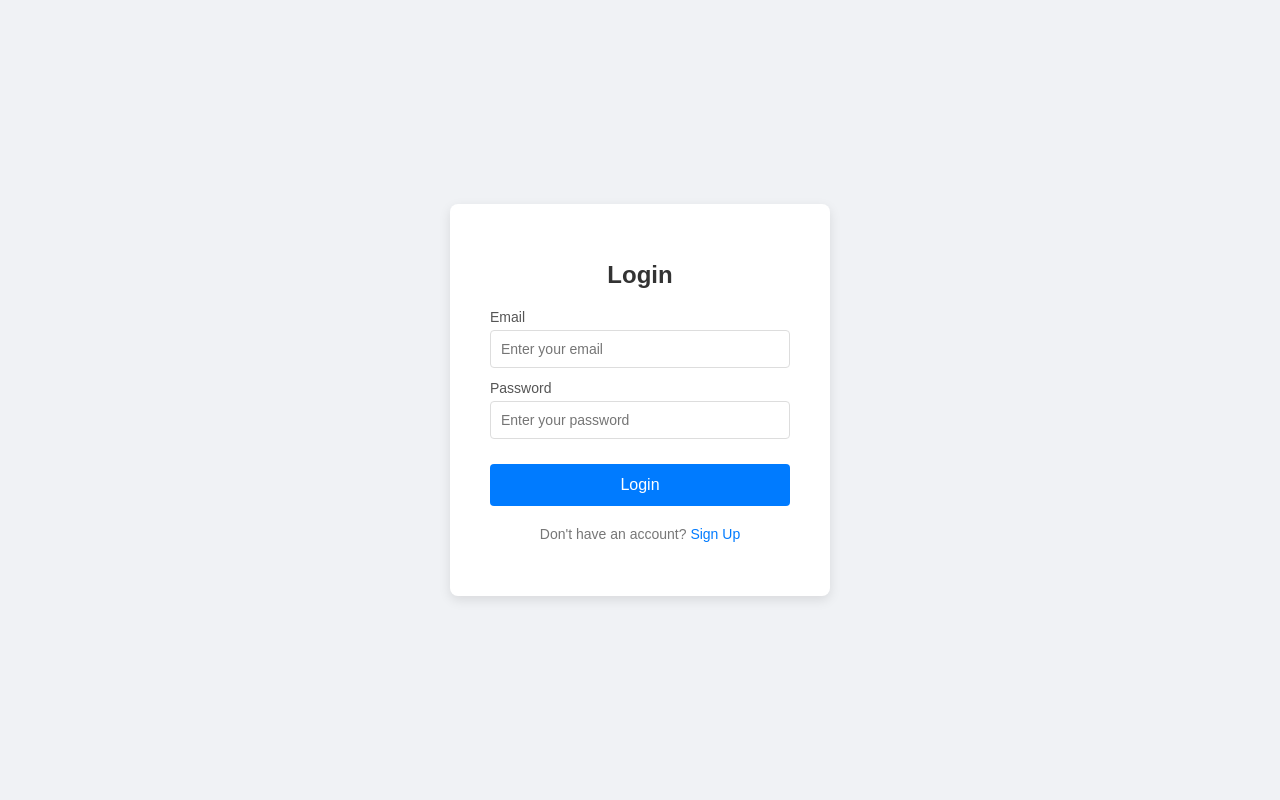
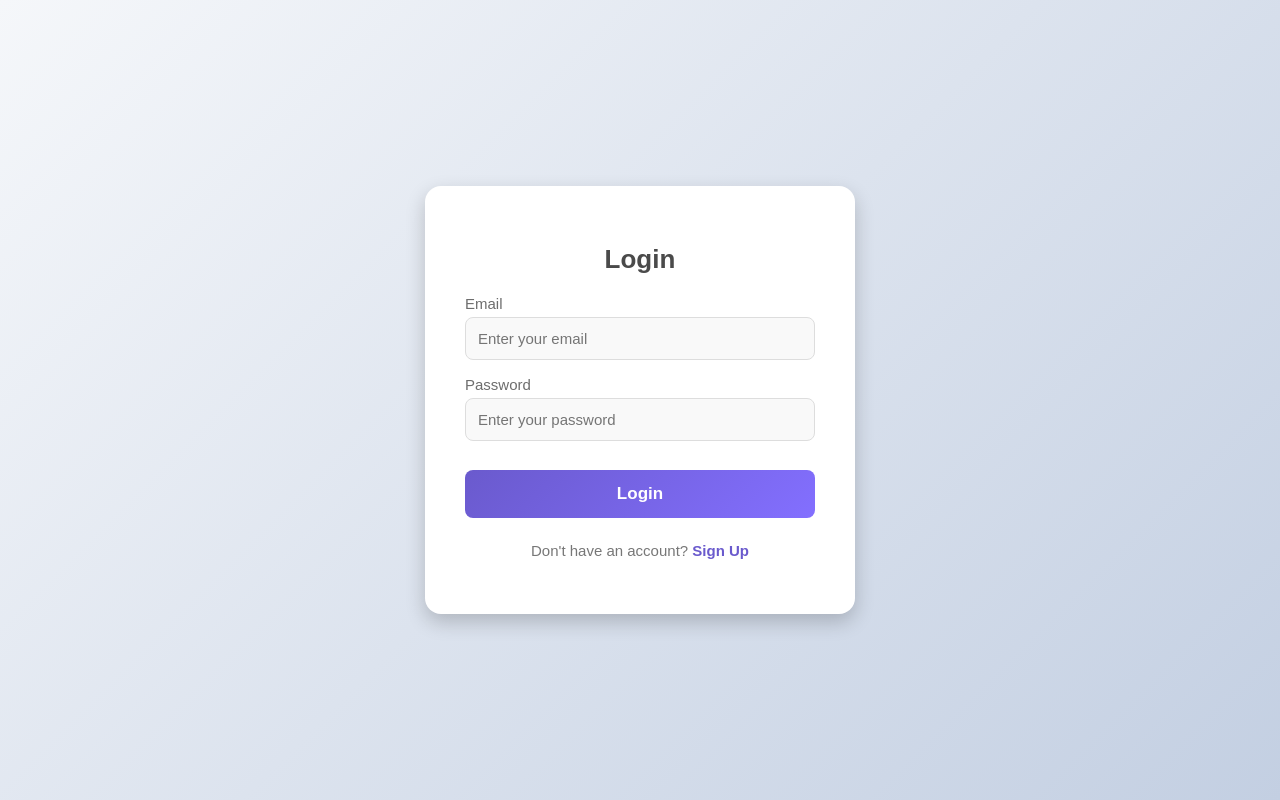
Before and after one commit to darren2581/login-page, a React (Create React App) app: page /login in a window 1280 px wide. Built offline with nearby package versions, Linux system fonts and the light colour scheme.

Commit message:
Change UI/UX design

```diff
--- a/src/App.css
+++ b/src/App.css
@@ -5,8 +5,8 @@ body {
   align-items: center;
   height: 100vh;
   margin: 0;
-  font-family: Arial, sans-serif;
-  background-color: #f0f2f5;
+  font-family: 'Poppins', sans-serif;
+  background: linear-gradient(135deg, #f5f7fa, #c3cfe2);
 }
 
 /* Container for the form */
@@ -21,74 +21,80 @@ body {
 .auth-form {
   background-color: white;
   padding: 40px;
-  border-radius: 8px;
-  box-shadow: 0 4px 12px rgba(0, 0, 0, 0.1);
-  width: 300px;
+  border-radius: 16px;
+  box-shadow: 0 8px 20px rgba(0, 0, 0, 0.2);
+  width: 350px;
   text-align: center;
 }
 
 /* Title styling */
 .auth-form h1 {
-  font-size: 24px;
+  font-size: 26px;
   margin-bottom: 20px;
-  color: #333;
+  color: #4a4a4a;
 }
 
 /* Label styling */
 .auth-form label {
   display: block;
   text-align: left;
-  margin: 12px 0 5px;
-  color: #555;
-  font-size: 14px;
+  margin: 16px 0 5px;
+  color: #6d6d6d;
+  font-size: 15px;
+  font-weight: 500;
 }
 
 /* Input field styling */
 .auth-form input {
   width: 100%;
-  padding: 10px;
+  padding: 12px;
   margin-top: 5px;
-  border-radius: 4px;
+  border-radius: 8px;
   border: 1px solid #ddd;
   box-sizing: border-box;
   outline: none;
-  font-size: 14px;
-  transition: border-color 0.3s ease;
+  font-size: 15px;
+  background-color: #f9f9f9;
+  transition: all 0.3s ease;
 }
 
-/* Input focus effect */
 .auth-form input:focus {
-  border-color: #007bff;
+  border-color: #6a5acd;
+  box-shadow: 0 0 8px rgba(106, 90, 205, 0.2);
 }
 
 /* Button styling */
 .auth-form button {
   width: 100%;
-  padding: 12px;
-  background-color: #007bff;
+  padding: 14px;
+  background: linear-gradient(135deg, #6a5acd, #836fff);
   color: white;
   border: none;
-  border-radius: 4px;
-  font-size: 16px;
-  margin-top: 20px;
+  border-radius: 8px;
+  font-size: 17px;
+  font-weight: 600;
+  margin-top: 24px;
   cursor: pointer;
-  transition: background-color 0.3s ease;
+  transition: all 0.3s ease;
 }
 
 .auth-form button:hover {
-  background-color: #0056b3;
+  background: linear-gradient(135deg, #836fff, #6a5acd);
+  transform: translateY(-2px);
+  box-shadow: 0 6px 15px rgba(106, 90, 205, 0.3);
 }
 
 /* Link styling */
 .auth-form p {
-  margin-top: 20px;
-  font-size: 14px;
+  margin-top: 24px;
+  font-size: 15px;
   color: #777;
 }
 
 .auth-form a {
-  color: #007bff;
+  color: #6a5acd;
   text-decoration: none;
+  font-weight: 600;
 }
 
 .auth-form a:hover {
```
